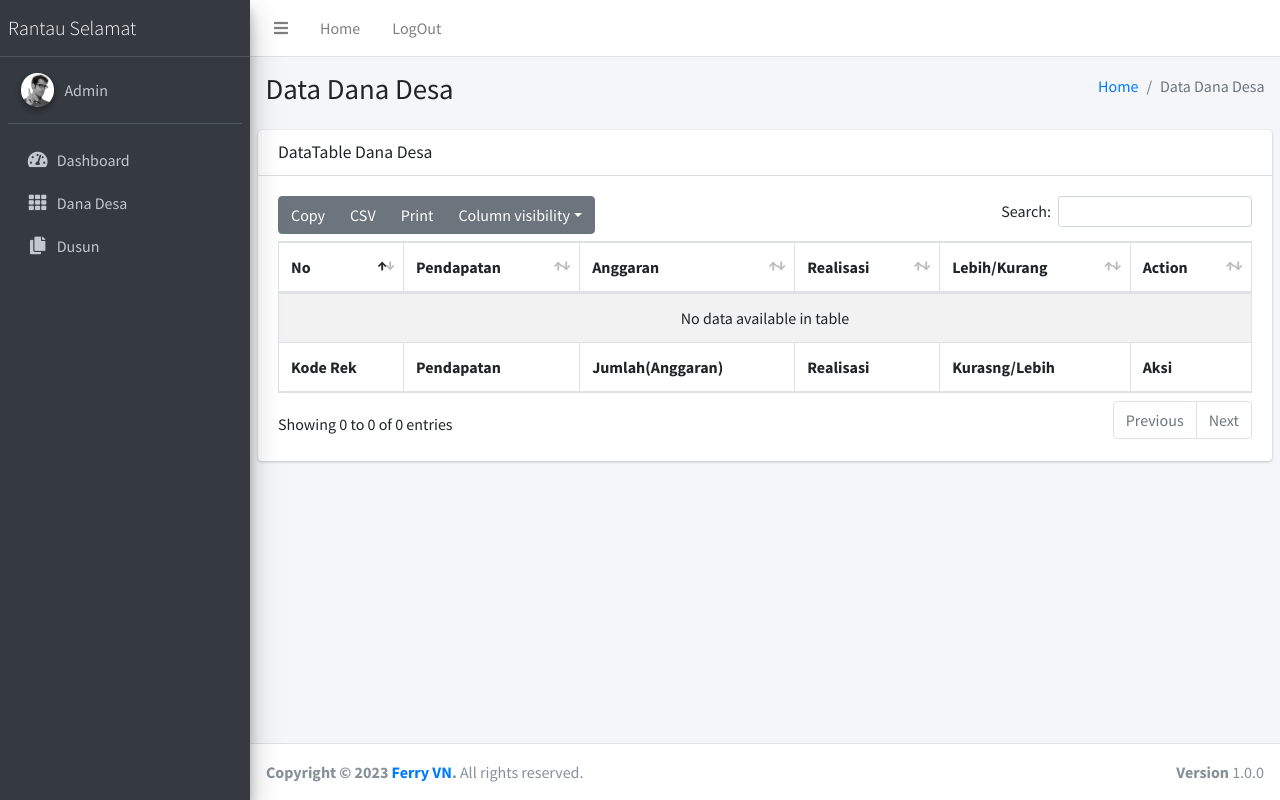
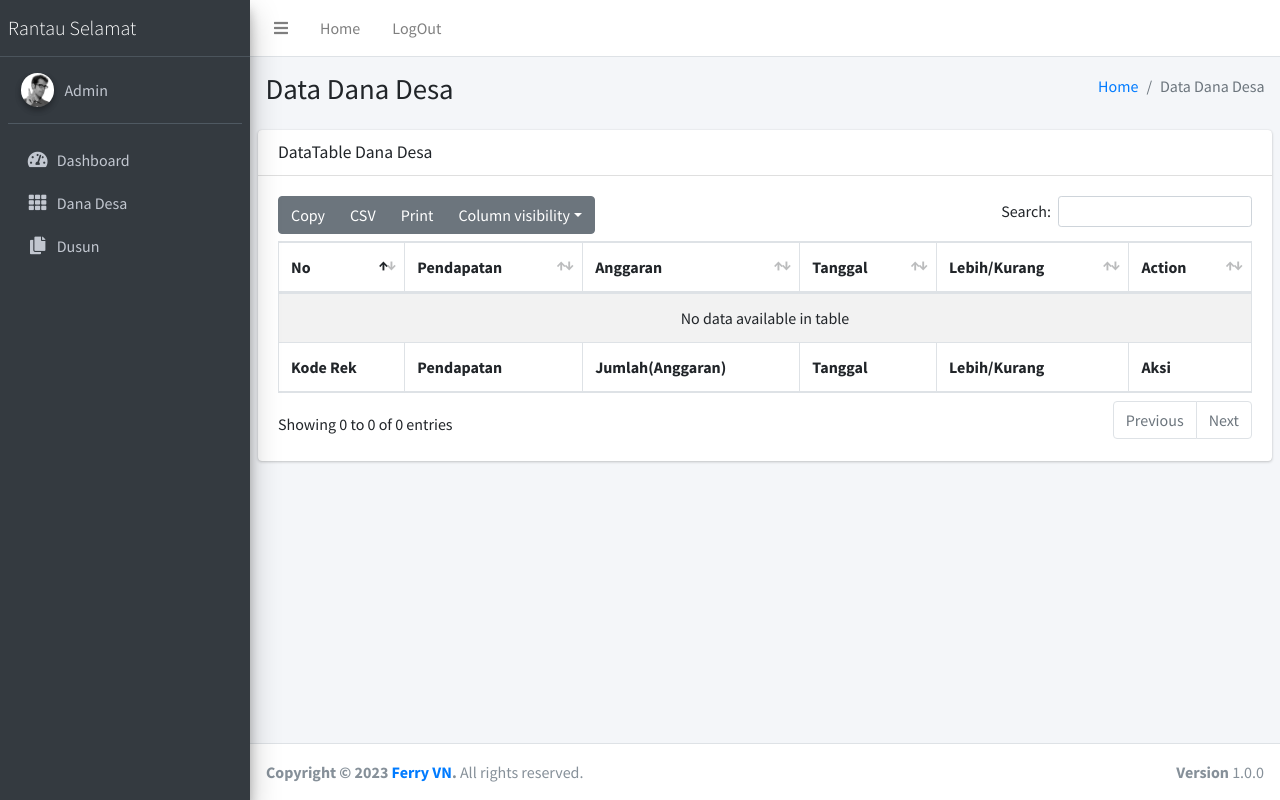
Before and after one commit to Ferryvn/feryfinal, a PHP site: page /dana_desa.php in a window 1280 px wide. Run offline with PHP 8.4, Linux system fonts and the light colour scheme; the visitor is signed in with stand-in values (Sample User, id 1); data that the repository does not hold is empty; some libraries are stand-ins or nearby versions.

Commit message:
Update dana_desa.php

```diff
--- a/dana_desa.php
+++ b/dana_desa.php
@@ -76,7 +76,7 @@ if(!isset($_SESSION['sid'])){
                     <th scope="col">No</th>
                     <th scope="col">Pendapatan</th>
                     <th scope="col">Anggaran</th>
-                    <th scope="col">Realisasi</th>
+                    <th scope="col">Tanggal</th>
                     <th scope="col">Lebih/Kurang</th>
                     <th scope="col">Action</th>
                 </tr>
@@ -97,7 +97,7 @@ if(!isset($_SESSION['sid'])){
                                 <th scope="row"><?php echo $nomor++ ?></th>
                                 <td><?php echo $data['pendapatan'] ?></td>
                                 <td><?php echo $data['anggaran'] ?></td>
-                                <td><?php echo $data['realisasi'] ?></td>
+                                <td><?php echo $data['tanggal'] ?></td>
                                 <td><?php echo $data['lebihkurang'] ?></td>
                                     <!-- Modal -->
                                     <div class="modal fade modal-lg" id="exampleModal<?php echo $data['id'] ?>" tabindex="-1" aria-labelledby="exampleModalLabel" aria-hidden="true">
@@ -122,9 +122,9 @@ if(!isset($_SESSION['sid'])){
                                         </div>
                                         <hr>
                                         <div class="mb-3">
-                                            <label for="exampleInputEmail1" class="form-label"><b>Realisasi</b></label>
+                                            <label for="exampleInputEmail1" class="form-label"><b>Tanggal</b></label>
                                             <br>
-                                            <span class="fs-3"><?php echo $data['realisasi'] ?></span>
+                                            <span class="fs-3"><?php echo $data['tanggal'] ?></span>
                                         </div>
                                         <hr>
                                         <div class="mb-3">
@@ -172,8 +172,8 @@ if(!isset($_SESSION['sid'])){
                     <th>Kode Rek</th>
                     <th>Pendapatan</th>
                     <th>Jumlah(Anggaran)</th>
-                    <th>Realisasi</th>
-                    <th>Kurasng/Lebih</th>
+                    <th>Tanggal</th>
+                    <th>Lebih/Kurang</th>
                     <th>Aksi</th>
                   </tr>
                   </tfoot>
```
